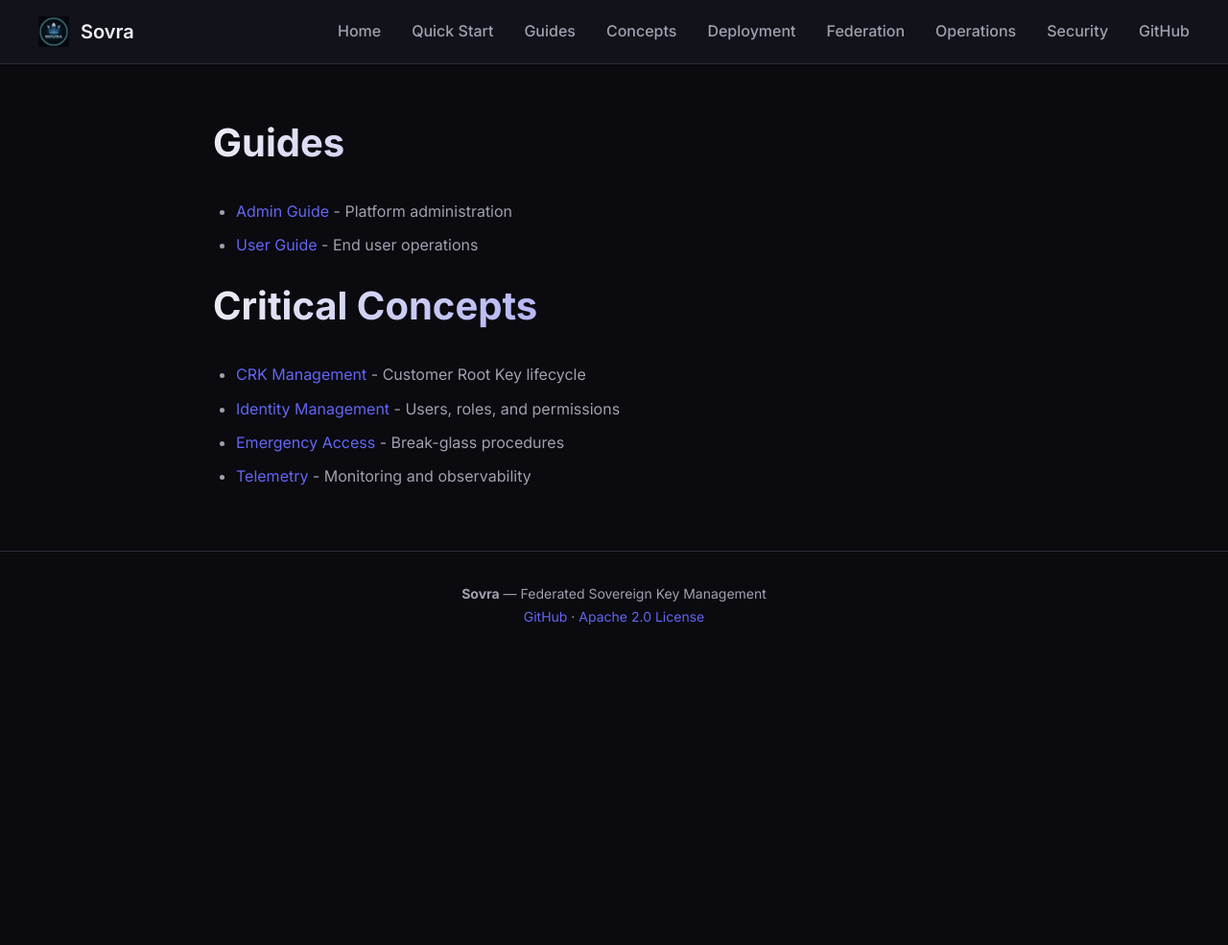
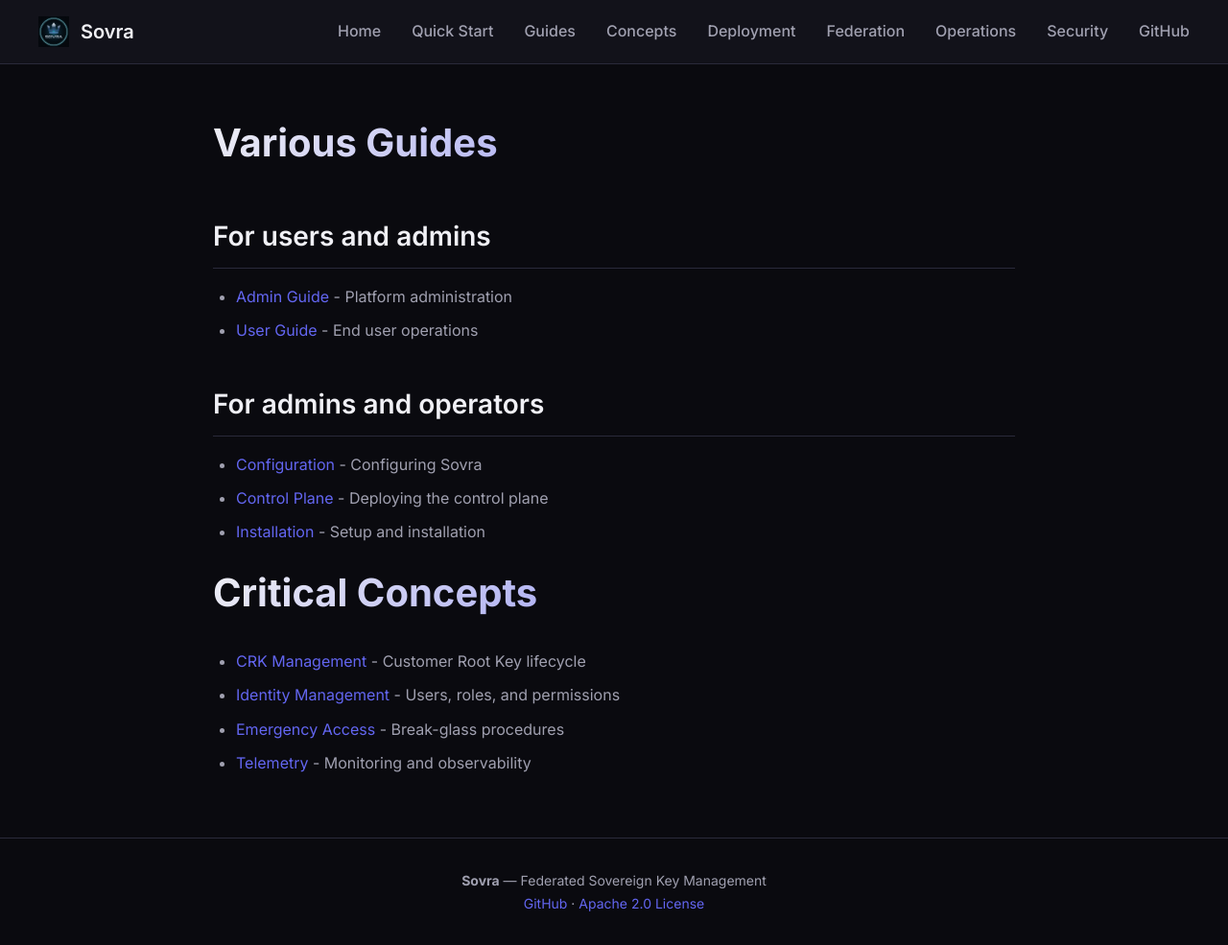
Before and after one commit to witlox/sovra, a Jekyll site: the page built from docs/guides/index.md, in a window 1280 px wide and 985 px high. Shown: the whole window at 96% size. Built offline with Jekyll 4.4.1, drawn with Linux system fonts in a browser that asks for light colours.

Commit message:
link paths in docs

```diff
--- a/docs/guides/index.md
+++ b/docs/guides/index.md
@@ -3,10 +3,16 @@
 title: Operations
 ---
 
-# Guides
+# Various Guides
 
+## For users and admins
 - [Admin Guide](admin-guide) - Platform administration
 - [User Guide](user-guide) - End user operations
+
+## For admins and operators
+- [Configuration](../configuration) - Configuring Sovra
+- [Control Plane](../control-plane) - Deploying the control plane
+- [Installation](../installation) - Setup and installation
 
 # Critical Concepts
 - [CRK Management](../concepts/crk-management) - Customer Root Key lifecycle
```
Also changed, not shown: docs/control-plane.md (+0 -4 lines).
